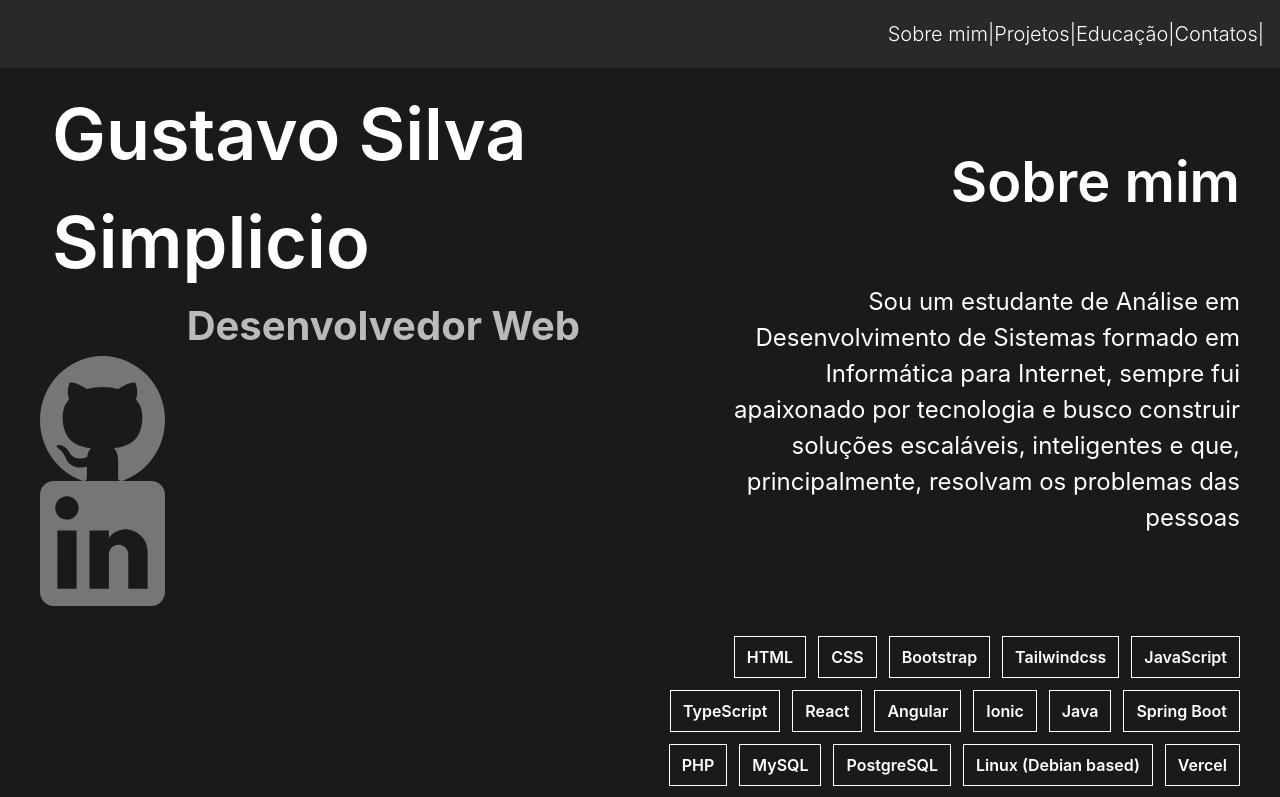
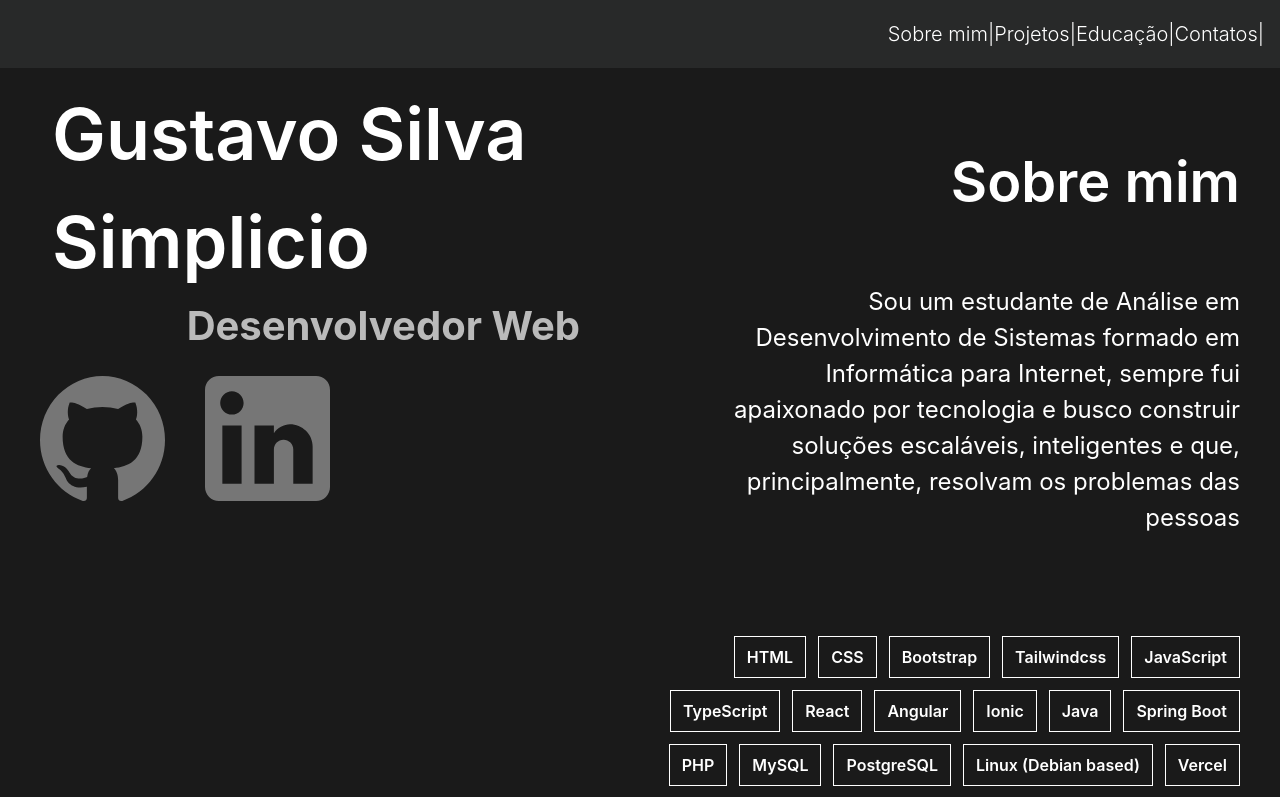
Before and after one commit to Gu-Simplicio/Gu-Simplicio, a React app in the folder portfolio/: page / in a window 1280 px wide. Shown: the top 797 px of the page. Built offline with nearby package versions, Linux system fonts and the light colour scheme; the HTML template or start-up script is replaced by a standard one.

Commit message:
feat(SectionOne): SectionOne reformulated

```diff
--- a/portfolio/src/components/Sections/SectionOne.jsx
+++ b/portfolio/src/components/Sections/SectionOne.jsx
@@ -39,6 +39,7 @@ function SectionOne() {
                     </h5>
                 </div>
                 <div> {/* left-down */}
+                    <div className="flex gap-10 pt-5">
                         <a href="https://github.com/Gu-Simplicio" target="_blank" title="Visite meu Github">
                             <GithubIcon />
                         </a>
@@ -46,6 +47,8 @@ function SectionOne() {
                         <a href="https://linkedin.com/in/gustavo-silva-simplicio" target="_blank" title="Visite meu Linkedin">
                             <LinkedinIcon/>
                         </a>
+                    </div>
+                    { /* space to button 'download CV' */ }
                 </div>
             </div>
             <div className="w-1/2 "> {/* right */}
```
Lines whose indentation alone changed are shown as unchanged.
